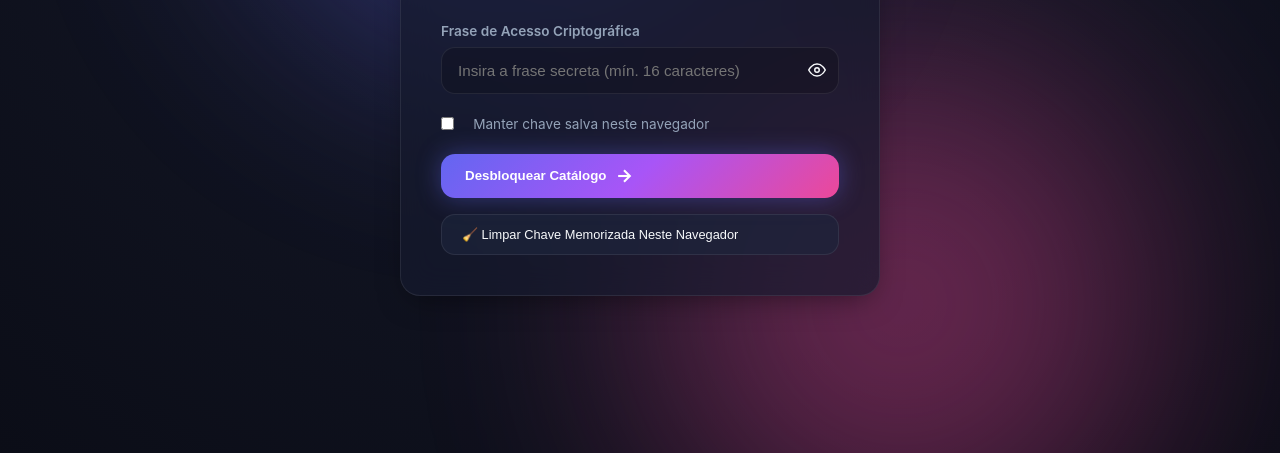
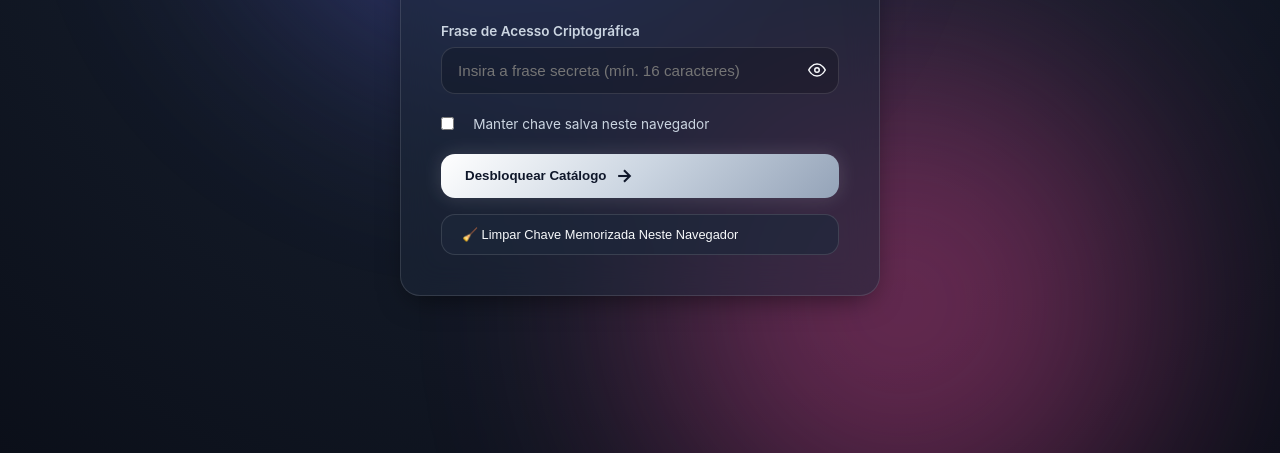
Before and after one commit to joaobz14/leitor-qr-antigravity, a website with bundled scripts: page site/index.html in a window 1280 px wide. Shown: the part 347-800 px from the top of the page. Built offline with nearby package versions, Linux system fonts and the light colour scheme.

Commit message:
Aplicada nova paleta de cores Opcao 4: Minimalista Slate (Preto, Prata & Branco Clean)

```diff
--- a/site/assets/css/app.css
+++ b/site/assets/css/app.css
@@ -3,24 +3,24 @@
    ========================================================================== */
 
 :root {
-  /* Dynamic Color Palette - Cyber Dark Theme */
-  --bg-gradient: radial-gradient(circle at 50% 0%, #181c2e 0%, #0b0d17 100%);
-  --bg-color: #0b0d17;
-  --surface-glass: rgba(22, 27, 46, 0.7);
-  --surface-glass-border: rgba(255, 255, 255, 0.08);
-  --surface-card: rgba(30, 37, 61, 0.65);
-  --surface-card-hover: rgba(41, 51, 84, 0.85);
+  /* Dynamic Color Palette - Minimalist Slate Dark Theme (Preto, Prata & Branco Clean) */
+  --bg-gradient: radial-gradient(circle at 50% 0%, #1e293b 0%, #0b0f19 100%);
+  --bg-color: #0b0f19;
+  --surface-glass: rgba(30, 41, 59, 0.55);
+  --surface-glass-border: rgba(255, 255, 255, 0.12);
+  --surface-card: rgba(30, 41, 59, 0.65);
+  --surface-card-hover: rgba(51, 65, 85, 0.85);
 
   --text-primary: #f8fafc;
-  --text-secondary: #94a3b8;
-  --text-muted: #64748b;
+  --text-secondary: #cbd5e1;
+  --text-muted: #94a3b8;
 
-  --accent-primary: #6366f1;
-  --accent-gradient: linear-gradient(135deg, #6366f1 0%, #a855f7 50%, #ec4899 100%);
-  --accent-glow: rgba(99, 102, 241, 0.4);
+  --accent-primary: #f8fafc;
+  --accent-gradient: linear-gradient(135deg, #ffffff 0%, #cbd5e1 50%, #94a3b8 100%);
+  --accent-glow: rgba(248, 250, 252, 0.2);
 
-  --success-color: #10b981;
-  --danger-color: #ef4444;
+  --success-color: #34d399;
+  --danger-color: #f87171;
 
   --font-family: 'Inter', -apple-system, BlinkMacSystemFont, sans-serif;
   --font-heading: 'Outfit', var(--font-family);
@@ -30,27 +30,28 @@
   --radius-lg: 20px;
   --radius-full: 9999px;
 
-  --shadow-glow: 0 0 25px var(--accent-glow);
-  --shadow-card: 0 10px 30px -10px rgba(0, 0, 0, 0.5);
+  --shadow-glow: 0 0 20px rgba(248, 250, 252, 0.15);
+  --shadow-card: 0 10px 30px -10px rgba(0, 0, 0, 0.6);
   --transition-fast: 0.2s cubic-bezier(0.4, 0, 0.2, 1);
   --transition-normal: 0.3s cubic-bezier(0.4, 0, 0.2, 1);
 }
 
 [data-theme="light"] {
-  --bg-gradient: radial-gradient(circle at 50% 0%, #f1f5f9 0%, #e2e8f0 100%);
-  --bg-color: #e2e8f0;
+  --bg-gradient: radial-gradient(circle at 50% 0%, #f8fafc 0%, #cbd5e1 100%);
+  --bg-color: #cbd5e1;
   --surface-glass: rgba(255, 255, 255, 0.85);
-  --surface-glass-border: rgba(0, 0, 0, 0.08);
+  --surface-glass-border: rgba(0, 0, 0, 0.1);
   --surface-card: rgba(255, 255, 255, 0.9);
   --surface-card-hover: #ffffff;
 
   --text-primary: #0f172a;
-  --text-secondary: #475569;
+  --text-secondary: #334155;
   --text-muted: #64748b;
 
-  --accent-glow: rgba(99, 102, 241, 0.2);
+  --accent-glow: rgba(15, 23, 42, 0.1);
   --shadow-card: 0 10px 30px -10px rgba(0, 0, 0, 0.1);
 }
+
 
 /* Reset & Base */
 *, *::before, *::after {
@@ -201,11 +202,12 @@ body {
 
 .primary-button {
   background: var(--accent-gradient);
-  color: white;
+  color: #0f172a;
   border: none;
   padding: 0.75rem 1.5rem;
   border-radius: var(--radius-md);
-  font-weight: 600;
+  font-weight: 700;
+
   cursor: pointer;
   display: inline-flex;
   align-items: center;
--- a/site/sw.js
+++ b/site/sw.js
@@ -1,4 +1,5 @@
-const CACHE_NAME = 'catalogo-qr-antigravity-v6';
+const CACHE_NAME = 'catalogo-qr-antigravity-v7';
+
 
 
 
```
